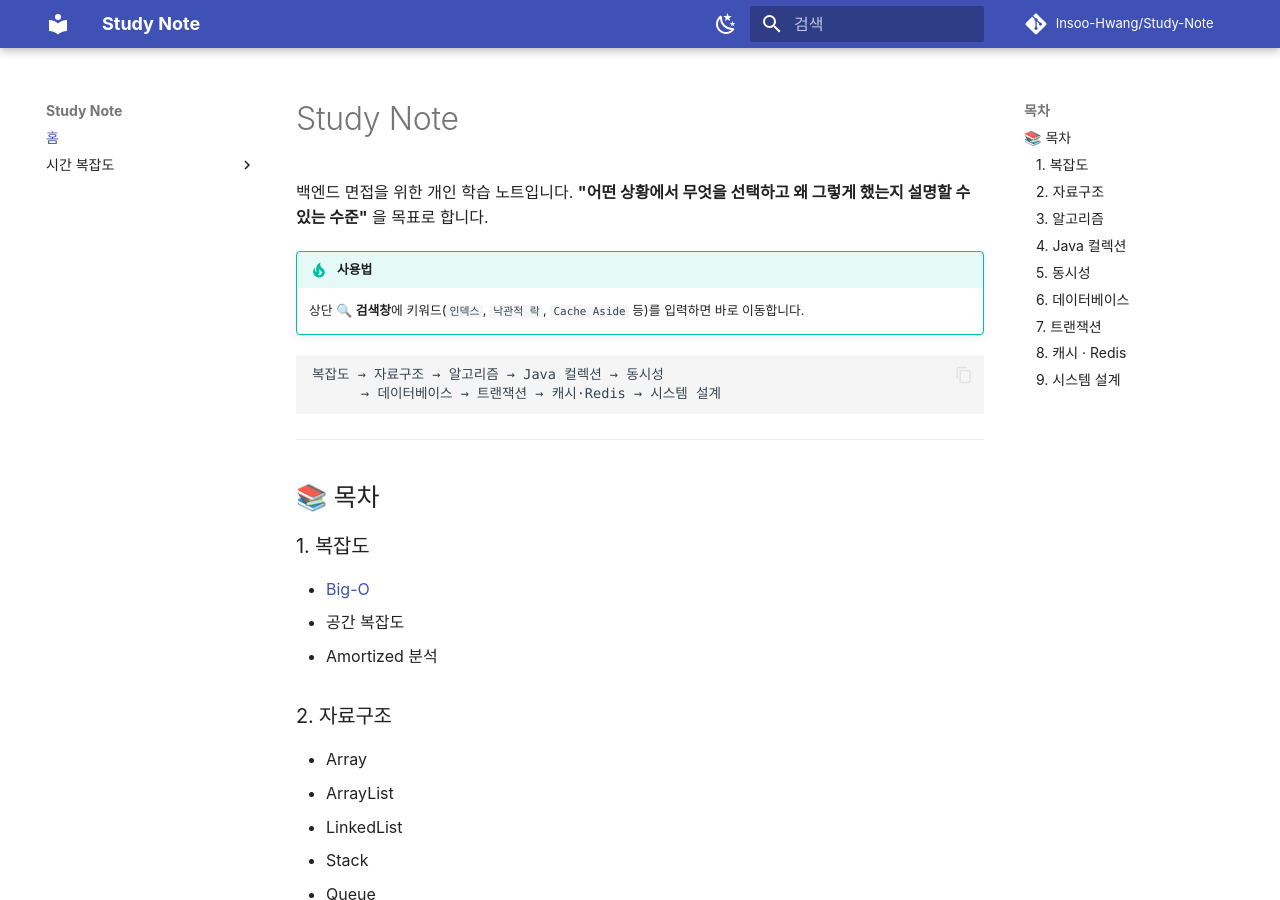
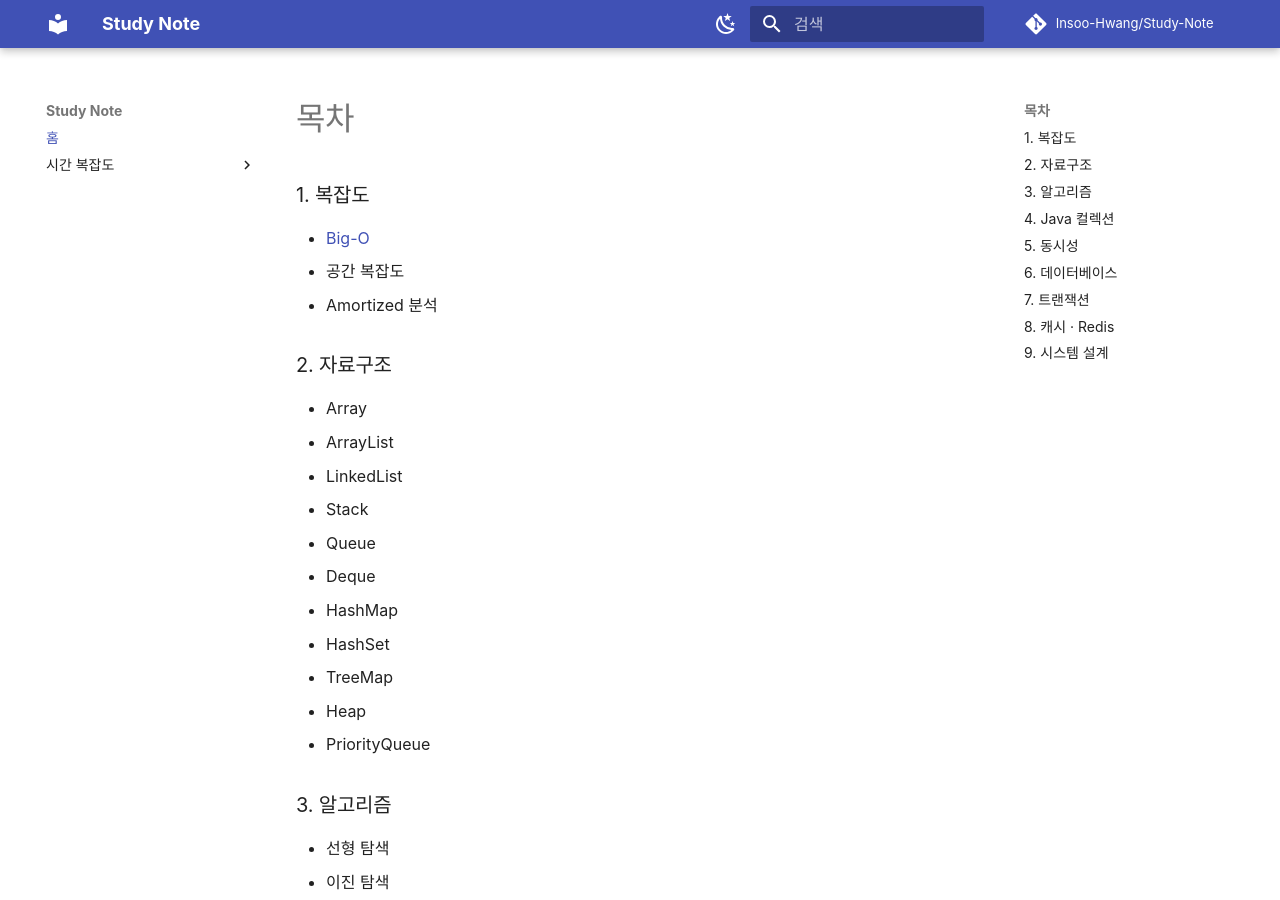
Before and after one commit to Insoo-Hwang/Study-Note, an MkDocs documentation site: the page built from docs/index.md, in a window 1280 px wide and 900 px high. Built offline with MkDocs 1.6.1 and Material for MkDocs 9.7.7, drawn with Linux system fonts in a browser that asks for light colours; comment, search, counter and statistics services are not loaded.

Commit message:
목차 수정

````diff
--- a/docs/index.md
+++ b/docs/index.md
@@ -1,18 +1,4 @@
-# Study Note
-
-백엔드 면접을 위한 개인 학습 노트입니다. **"어떤 상황에서 무엇을 선택하고 왜 그렇게 했는지 설명할 수 있는 수준"** 을 목표로 합니다.
-
-!!! tip "사용법"
-    상단 🔍 **검색창**에 키워드(`인덱스`, `낙관적 락`, `Cache Aside` 등)를 입력하면 바로 이동합니다.
-
-```
-복잡도 → 자료구조 → 알고리즘 → Java 컬렉션 → 동시성
-      → 데이터베이스 → 트랜잭션 → 캐시·Redis → 시스템 설계
-```
-
----
-
-## 📚 목차
+# 목차
 
 ### 1. 복잡도
 
--- a/mkdocs.yml
+++ b/mkdocs.yml
@@ -48,8 +48,7 @@ markdown_extensions:
   - md_in_html
   - tables
   - footnotes
-  - toc:
-      permalink: true        # 제목에 앵커 링크
+  - toc
   - pymdownx.highlight:
       anchor_linenums: true
   - pymdownx.inlinehilite
````
